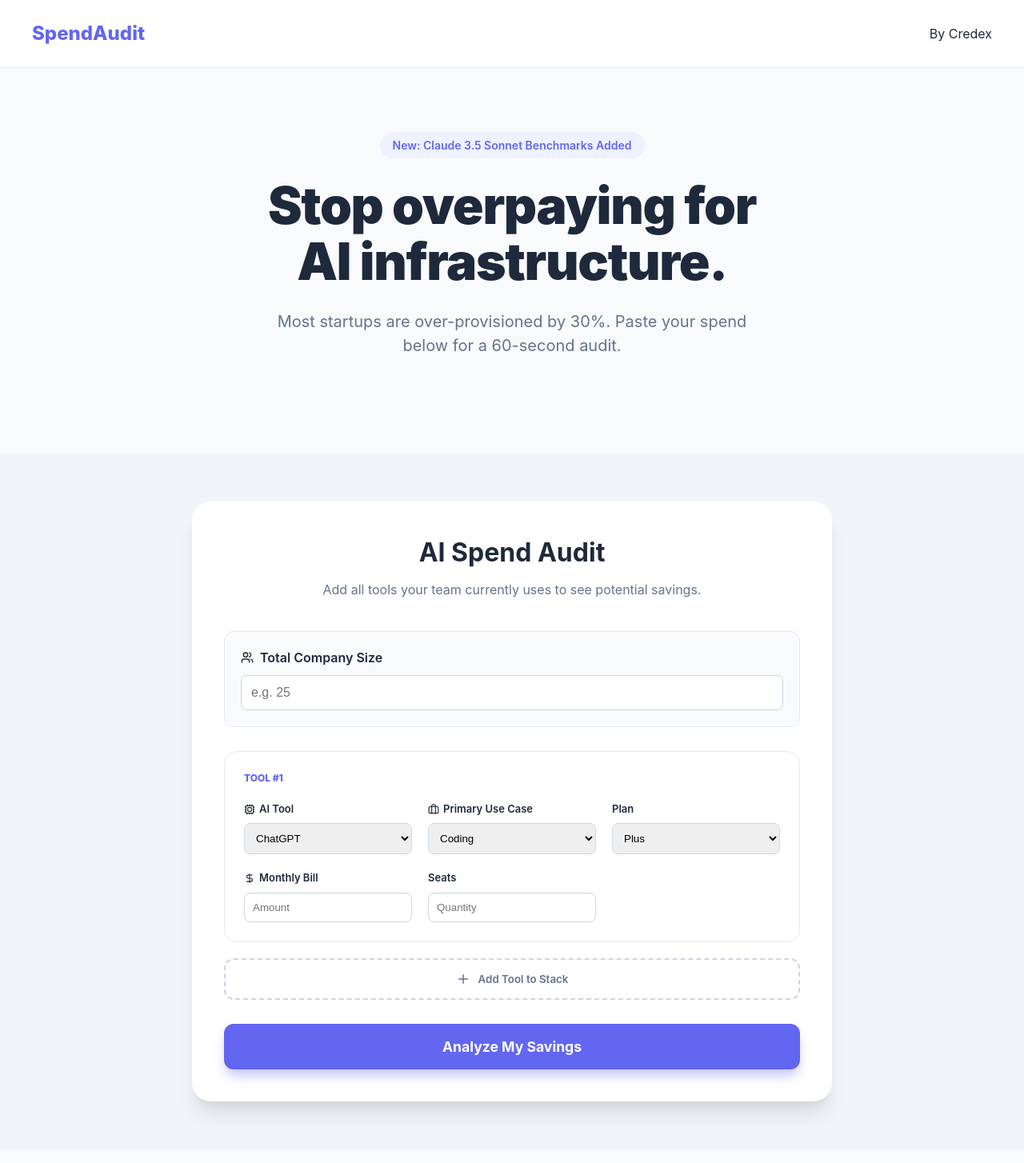
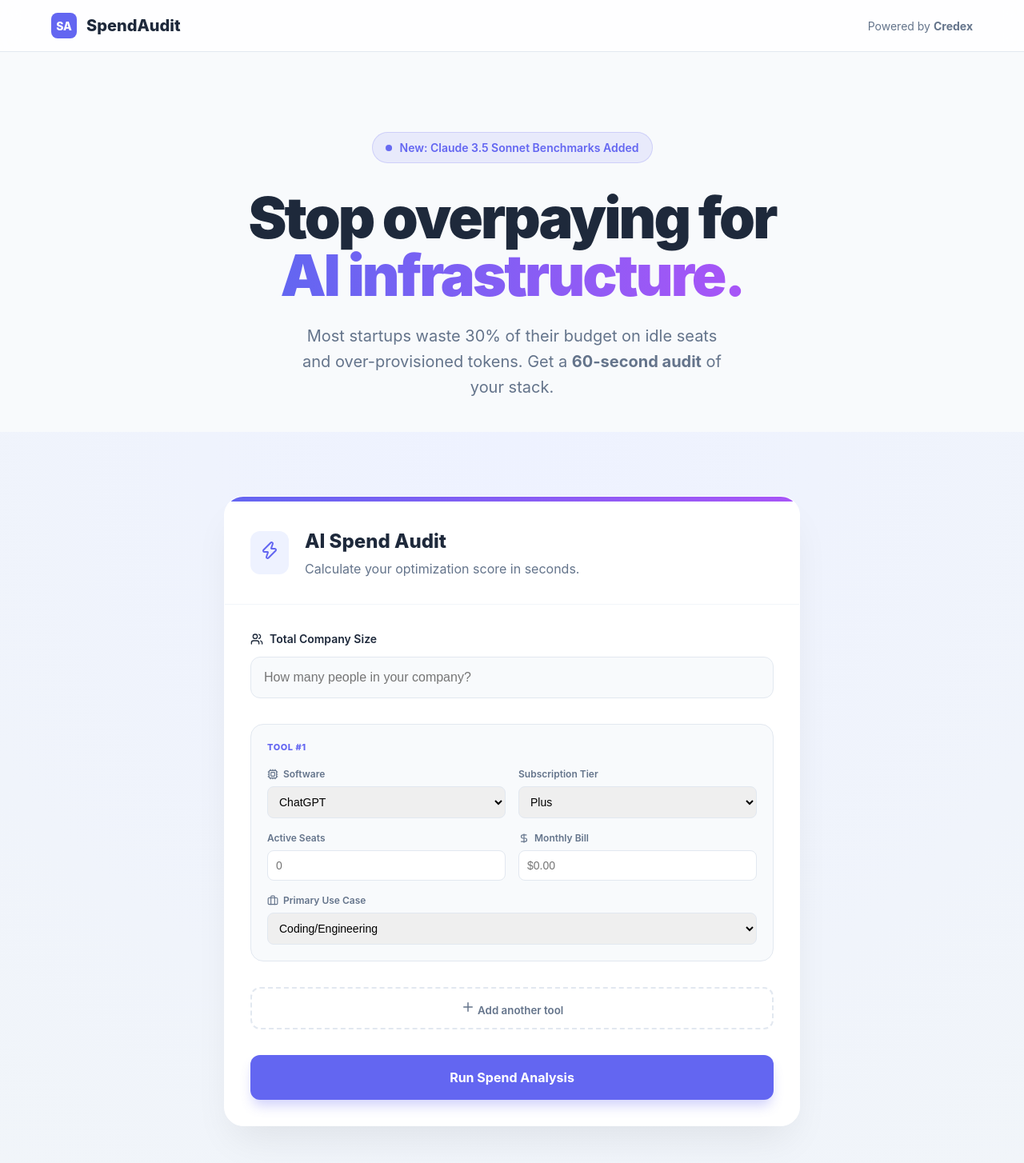
Before and after one commit to MATRUNI/spendwise-ai, a React (Vite) app: page / in a window 1280 px wide. Shown: the top 1454 px of the page at 80% size. Built offline with nearby package versions, Linux system fonts and the light colour scheme.

Commit message:
style: refine results, lock screen and update layout

```diff
--- a/src/components/Forms.jsx
+++ b/src/components/Forms.jsx
@@ -1,5 +1,5 @@
-import React, { useState, useEffect } from 'react';
-import { Plus, Trash2, Cpu, Users, DollarSign, Briefcase } from 'lucide-react';
+import { useState, useEffect } from 'react';
+import { Plus, Trash2, Cpu, Users, DollarSign, Briefcase, Zap } from 'lucide-react';
 import { AI_TOOLS, getPlansForTool } from '../utils/pricingData';
 import '../styles/Forms.css';
 
@@ -12,88 +12,55 @@ const Forms = ({ onAuditComplete }) => {
   const [tools, setTools] = useState(() => {
     const saved = localStorage.getItem('spendwise_tools');
     if (saved) {
-      try {
-        return JSON.parse(saved);
-      } catch (e) {
-        console.error("Failed to parse tools from localStorage");
-      }
+      try { return JSON.parse(saved); } catch (e) { console.error(e); }
     }
-    return [
-      {
-        id: Date.now(),
-        name: 'ChatGPT',
-        plan: 'Plus',
-        spend: '',
-        seats: '',
-        useCase: 'coding'
-      }
-    ];
+    return [{ id: Date.now(), name: 'ChatGPT', plan: 'Plus', spend: '', seats: '', useCase: 'coding' }];
   });
 
   useEffect(() => {
     localStorage.setItem('spendwise_teamSize', JSON.stringify(teamSize));
-  }, [teamSize]);
-
-  useEffect(() => {
     localStorage.setItem('spendwise_tools', JSON.stringify(tools));
-  }, [tools]);
+  }, [teamSize, tools]);
 
   const addTool = () => {
-    setTools([
-      ...tools,
-      {
-        id: Date.now() + Math.random(),
-        name: 'Claude',
-        plan: 'Pro',
-        spend: '',
-        seats: '',
-        useCase: 'writing'
-      }
-    ]);
+    setTools([...tools, { id: Date.now() + Math.random(), name: 'Claude', plan: 'Pro', spend: '', seats: '', useCase: 'writing' }]);
   };
 
   const removeTool = (id) => {
-    if (tools.length > 1) {
-      setTools(tools.filter(t => t.id !== id));
-    }
+    if (tools.length > 1) setTools(tools.filter(t => t.id !== id));
   };
 
   const updateTool = (id, field, value) => {
     setTools(tools.map(t => {
       if (t.id === id) {
         const updated = { ...t, [field]: value };
-        // Auto-select the first available plan when changing tools
-        if (field === 'name') {
-          updated.plan = getPlansForTool(value)[0]?.name || '';
-        }
+        if (field === 'name') updated.plan = getPlansForTool(value)[0]?.name || '';
         return updated;
       }
       return t;
     }));
   };
 
-  const handleSubmit = (e) => {
-    e.preventDefault();
-    onAuditComplete({ teamSize, tools });
-  };
-
   return (
-    <section className="audit-container">
+    <section className="audit-section">
       <div className="audit-card">
-        <header className="audit-header">
-          <h2>AI Spend Audit</h2>
-          <p>Add all tools your team currently uses to see potential savings.</p>
+        <div className="audit-card-accent"></div>
+        <header className="audit-card-header">
+          <div className="header-icon"><Zap size={24} /></div>
+          <div>
+            <h2>AI Spend Audit</h2>
+            <p>Calculate your optimization score in seconds.</p>
+          </div>
         </header>
 
-        <form onSubmit={handleSubmit} className="audit-form">
-          {/* Global Team Size Section */}
-          <div className="global-input">
-            <label><Users size={16} /> Total Company Size</label>
+        <form onSubmit={(e) => { e.preventDefault(); onAuditComplete({ teamSize, tools }); }} className="audit-form">
+          <div className="input-group-main">
+            <label className="input-label"><Users size={16} /> Total Company Size</label>
             <input
               type="number"
-              placeholder="e.g. 25"
+              className="main-input"
+              placeholder="How many people in your company?"
               value={teamSize}
-              min={1}
               onChange={(e) => setTeamSize(e.target.value)}
               required
             />
@@ -101,39 +68,26 @@ const Forms = ({ onAuditComplete }) => {
 
           <div className="tools-stack">
             {tools.map((tool, index) => (
-              <div key={tool.id} className="tool-item">
-                <div className="tool-item-header">
-                  <span className="tool-count">Tool #{index + 1}</span>
+              <div key={tool.id} className="tool-card">
+                <div className="tool-card-head">
+                  <span className="tool-index">Tool #{index + 1}</span>
                   {tools.length > 1 && (
-                    <button type="button" className="remove-btn" onClick={() => removeTool(tool.id)}>
+                    <button type="button" className="icon-btn-delete" onClick={() => removeTool(tool.id)}>
                       <Trash2 size={16} />
                     </button>
                   )}
                 </div>
 
-                <div className="tool-grid">
-                  <div className="field">
-                    <label><Cpu size={14} /> AI Tool</label>
+                <div className="tool-input-grid">
+                  <div className="field-group">
+                    <label><Cpu size={14} /> Software</label>
                     <select value={tool.name} onChange={(e) => updateTool(tool.id, 'name', e.target.value)}>
-                      {AI_TOOLS.map(ai => (
-                        <option key={ai.name} value={ai.name}>{ai.name}</option>
-                      ))}
+                      {AI_TOOLS.map(ai => <option key={ai.name} value={ai.name}>{ai.name}</option>)}
                     </select>
                   </div>
 
-                  <div className="field">
-                    <label><Briefcase size={14} /> Primary Use Case</label>
-                    <select value={tool.useCase} onChange={(e) => updateTool(tool.id, 'useCase', e.target.value)}>
-                      <option value="coding">Coding</option>
-                      <option value="writing">Writing</option>
-                      <option value="data">Data</option>
-                      <option value="research">Research</option>
-                      <option value="mixed">Mixed</option>
-                    </select>
-                  </div>
-
-                  <div className="field">
-                    <label>Plan</label>
+                  <div className="field-group">
+                    <label>Subscription Tier</label>
                     <select value={tool.plan} onChange={(e) => updateTool(tool.id, 'plan', e.target.value)}>
                       {getPlansForTool(tool.name).map(p => (
                         <option key={p.name} value={p.name}>{p.name}</option>
@@ -141,40 +95,36 @@ const Forms = ({ onAuditComplete }) => {
                     </select>
                   </div>
 
-                  <div className="field">
-                    <label><DollarSign size={14} /> Monthly Bill</label>
-                    <input
-                      type="number"
-                      placeholder="Amount"
-                      value={tool.spend}
-                      min={1}
-                      onChange={(e) => updateTool(tool.id, 'spend', e.target.value)}
-                      required
-                    />
+                  <div className="field-group">
+                    <label>Active Seats</label>
+                    <input type="number" placeholder="0" value={tool.seats} min={1} onChange={(e) => updateTool(tool.id, 'seats', e.target.value)} required />
                   </div>
 
-                  <div className="field">
-                    <label>Seats</label>
-                    <input
-                      type="number"
-                      placeholder="Quantity"
-                      value={tool.seats}
-                      min={1}
-                      onChange={(e) => updateTool(tool.id, 'seats', e.target.value)}
-                      required
-                    />
+                  <div className="field-group">
+                    <label><DollarSign size={14} /> Monthly Bill</label>
+                    <input type="number" placeholder="$0.00" value={tool.spend} min={1} onChange={(e) => updateTool(tool.id, 'spend', e.target.value)} required />
+                  </div>
+
+                  <div className="field-group" style={{ gridColumn: '1 / -1' }}>
+                    <label><Briefcase size={14} /> Primary Use Case</label>
+                    <select value={tool.useCase} onChange={(e) => updateTool(tool.id, 'useCase', e.target.value)}>
+                      <option value="coding">Coding/Engineering</option>
+                      <option value="writing">Marketing/Writing</option>
+                      <option value="data">Data Analysis</option>
+                      <option value="research">General Research</option>
+                    </select>
                   </div>
                 </div>
               </div>
             ))}
           </div>
 
-          <button type="button" className="add-btn" onClick={addTool}>
-            <Plus size={18} /> Add Tool to Stack
+          <button type="button" className="btn-secondary" onClick={addTool}>
+            <Plus size={18} /> Add another tool
           </button>
 
-          <button type="submit" className="submit-btn">
-            Analyze My Savings
+          <button type="submit" className="btn-primary">
+            Run Spend Analysis
           </button>
         </form>
       </div>
--- a/src/components/Hero.jsx
+++ b/src/components/Hero.jsx
@@ -1,14 +1,22 @@
-import React from 'react';
+
 import '../styles/Hero.css';
 
 const Hero = () => {
   return (
     <header className="hero-section">
-      <span className="badge">New: Claude 3.5 Sonnet Benchmarks Added</span>
-      <h1 className="hero-title">Stop overpaying for <br/>AI infrastructure.</h1>
-      <p className="hero-subtitle">
-        Most startups are over-provisioned by 30%. Paste your spend below for a 60-second audit.
-      </p>
+      <div className="hero-content">
+        <span className="hero-badge">
+          <span className="pulse-dot"></span>
+          New: Claude 3.5 Sonnet Benchmarks Added
+        </span>
+        <h1 className="hero-title">
+          Stop overpaying for <br/>
+          <span className="text-gradient">AI infrastructure.</span>
+        </h1>
+        <p className="hero-subtitle">
+          Most startups waste 30% of their budget on idle seats and over-provisioned tokens. Get a <strong>60-second audit</strong> of your stack.
+        </p>
+      </div>
     </header>
   );
 };
--- a/src/components/Navbar.jsx
+++ b/src/components/Navbar.jsx
@@ -1,12 +1,17 @@
-import React from 'react';
+
 import '../styles/Navbar.css';
 
 const Navbar = () => {
   return (
-    <nav className="hero-nav">
-      <div className="logo">SpendAudit</div>
-      <div className="nav-links">
-        <span>By Credex</span>
+    <nav className="navbar">
+      <div className="navbar-container">
+        <div className="nav-logo">
+          <div className="logo-icon">SA</div>
+          <span>SpendAudit</span>
+        </div>
+        <div className="nav-meta">
+          <span className="by-line">Powered by <strong>Credex</strong></span>
+        </div>
       </div>
     </nav>
   );
--- a/src/styles/Forms.css
+++ b/src/styles/Forms.css
@@ -1,181 +1,187 @@
 :root {
-  --primary-color: #6366f1;
-  --bg-color: #f1f5f9;
-  --card-bg: #ffffff;
-  --text-dark: #1e293b;
-  --text-light: #64748b;
-  --accent-red: #ef4444;
+  --primary: #6366f1;
+  --primary-hover: #4f46e5;
+  --slate-50: #f8fafc;
+  --slate-100: #f1f5f9;
+  --slate-200: #e2e8f0;
+  --slate-800: #1e293b;
+  --slate-500: #64748b;
+  --white: #ffffff;
 }
 
-.audit-container {
-  padding: 60px 20px;
-  display: flex;
-  justify-content: center;
-  background: var(--bg-color);
+.audit-section {
+  padding: 80px 20px;
+  background: radial-gradient(circle at top center, #eef2ff 0%, #f1f5f9 100%);
   min-height: 100vh;
 }
 
 .audit-card {
   width: 100%;
-  max-width: 800px;
-  background: var(--card-bg);
-  padding: 40px;
+  max-width: 720px;
+  margin: 0 auto;
+  background: var(--white);
   border-radius: 24px;
-  box-shadow: 0 20px 25px -5px rgba(0, 0, 0, 0.1), 0 10px 10px -5px rgba(0, 0, 0, 0.04);
+  position: relative;
+  overflow: hidden;
+  box-shadow: 0 25px 50px -12px rgba(0, 0, 0, 0.08);
+  border: 1px solid var(--white);
 }
 
-.audit-header {
-  text-align: center;
-  margin-bottom: 40px;
+.audit-card-accent {
+  height: 6px;
+  background: linear-gradient(90deg, #6366f1, #a855f7);
 }
 
-.audit-header h2 {
-  font-size: 2rem;
-  color: var(--text-dark);
-  margin-bottom: 10px;
+.audit-card-header {
+  padding: 32px;
+  display: flex;
+  align-items: center;
+  gap: 20px;
+  border-bottom: 1px solid var(--slate-100);
 }
 
-.audit-header p {
-  color: var(--text-light);
+.header-icon {
+  background: #eef2ff;
+  color: var(--primary);
+  padding: 12px;
+  border-radius: 12px;
 }
 
-/* Global Input Styles */
-.global-input {
-  background: #f8fafc;
-  padding: 20px;
-  border-radius: 12px;
-  margin-bottom: 30px;
-  border: 1px solid #e2e8f0;
+.audit-card-header h2 {
+  font-size: 1.5rem;
+  font-weight: 800;
+  color: var(--slate-800);
+  margin: 0;
 }
 
-.global-input label {
+.audit-card-header p {
+  color: var(--slate-500);
+  margin: 4px 0 0 0;
+}
+
+.audit-form {
+  padding: 32px;
+}
+
+.input-group-main {
+  margin-bottom: 32px;
+}
+
+.input-label {
   display: flex;
   align-items: center;
   gap: 8px;
+  font-size: 14px;
   font-weight: 600;
-  margin-bottom: 10px;
-  color: var(--text-dark);
+  color: var(--slate-800);
+  margin-bottom: 12px;
 }
 
-.global-input input {
+.main-input {
   width: 100%;
-  padding: 12px;
-  border: 1px solid #cbd5e1;
-  border-radius: 8px;
+  padding: 16px;
+  background: var(--slate-50);
+  border: 1px solid var(--slate-200);
+  border-radius: 12px;
   font-size: 1rem;
+  transition: all 0.2s;
 }
 
-/* Tool Row Styles */
-.tool-item {
-  background: #ffffff;
-  border: 1px solid #e2e8f0;
-  border-radius: 16px;
-  padding: 24px;
-  margin-bottom: 20px;
-  transition: transform 0.2s;
+.main-input:focus {
+  outline: none;
+  border-color: var(--primary);
+  background: var(--white);
+  box-shadow: 0 0 0 4px rgba(99, 102, 241, 0.1);
 }
 
-.tool-item:hover {
-  border-color: var(--primary-color);
+.tool-card {
+  background: var(--slate-50);
+  border: 1px solid var(--slate-200);
+  border-radius: 16px;
+  padding: 20px;
+  margin-bottom: 16px;
 }
 
-.tool-item-header {
+.tool-card-head {
   display: flex;
   justify-content: space-between;
-  margin-bottom: 20px;
+  margin-bottom: 16px;
 }
 
-.tool-count {
-  font-size: 12px;
+.tool-index {
+  font-size: 11px;
   font-weight: 800;
-  color: var(--primary-color);
+  color: var(--primary);
   text-transform: uppercase;
+  letter-spacing: 0.05em;
 }
 
-.tool-grid {
+.tool-input-grid {
   display: grid;
-  grid-template-columns: repeat(auto-fit, minmax(200px, 1fr));
-  gap: 20px;
+  grid-template-columns: 1fr 1fr;
+  gap: 16px;
 }
 
-.field {
+.field-group label {
   display: flex;
-  flex-direction: column;
-  gap: 8px;
+  align-items: center;
+  gap: 6px;
+  font-size: 12px;
+  font-weight: 600;
+  color: var(--slate-500);
+  margin-bottom: 6px;
 }
 
-.field label {
-  font-size: 13px;
-  font-weight: 600;
-  color: var(--text-dark);
-  display: flex;
-  align-items: center;
-  gap: 5px;
+.field-group select, .field-group input {
+  width: 100%;
+  padding: 10px;
+  border: 1px solid var(--slate-200);
+  border-radius: 8px;
+  font-size: 14px;
 }
 
-.field select,
-.field input {
-  padding: 10px;
-  border: 1px solid #cbd5e1;
-  border-radius: 8px;
-  outline-color: var(--primary-color);
+.btn-secondary {
+  width: 100%;
+  padding: 14px;
+  background: transparent;
+  border: 2px dashed var(--slate-200);
+  border-radius: 12px;
+  color: var(--slate-500);
+  font-weight: 600;
+  cursor: pointer;
+  margin: 16px 0 32px;
+  transition: all 0.2s;
 }
 
-/* Button Styles */
-.add-btn {
-  width: 100%;
-  padding: 15px;
-  background: transparent;
-  border: 2px dashed #cbd5e1;
-  border-radius: 12px;
-  color: var(--text-light);
-  font-weight: 600;
-  cursor: pointer;
-  display: flex;
-  justify-content: center;
-  align-items: center;
-  gap: 10px;
-  margin-bottom: 30px;
+.btn-secondary:hover {
+  border-color: var(--primary);
+  color: var(--primary);
+  background: #f5f3ff;
 }
 
-.add-btn:hover {
-  background: #f5f3ff;
-  border-color: var(--primary-color);
-  color: var(--primary-color);
-}
-
-.submit-btn {
+.btn-primary {
   width: 100%;
   padding: 18px;
-  background: var(--primary-color);
+  background: var(--primary);
   color: white;
   border: none;
   border-radius: 12px;
-  font-size: 1.1rem;
+  font-size: 1rem;
   font-weight: 700;
   cursor: pointer;
-  box-shadow: 0 10px 15px -3px rgba(99, 102, 241, 0.4);
+  box-shadow: 0 10px 15px -3px rgba(99, 102, 241, 0.3);
+  transition: all 0.2s;
 }
 
-.submit-btn:hover {
-  background: #4f46e5;
-  transform: translateY(-2px);
+.btn-primary:hover {
+  background: var(--primary-hover);
+  transform: translateY(-1px);
 }
 
-.remove-btn {
-  background: transparent;
+.icon-btn-delete {
+  color: #f87171;
+  background: none;
   border: none;
-  color: var(--accent-red);
   cursor: pointer;
-  opacity: 0.6;
+  padding: 4px;
 }
-
-.remove-btn:hover {
-  opacity: 1;
-}
-
-@media (max-width: 600px) {
-  .tool-grid {
-    grid-template-columns: 1fr;
-  }
-}
--- a/src/styles/Hero.css
+++ b/src/styles/Hero.css
@@ -1,30 +1,55 @@
 .hero-section {
+  padding: 100px 20px 40px;
   text-align: center;
-  padding: 80px 20px;
 }
 
-.badge {
-  display: inline-block;
-  padding: 6px 16px;
-  background: #eef2ff;
+.hero-badge {
+  display: inline-flex;
+  align-items: center;
+  gap: 10px;
+  padding: 8px 16px;
+  background: rgba(99, 102, 241, 0.1);
   color: var(--primary);
   border-radius: 99px;
   font-size: 14px;
   font-weight: 600;
-  margin-bottom: 24px;
+  margin-bottom: 32px;
+  border: 1px solid rgba(99, 102, 241, 0.2);
+}
+
+.pulse-dot {
+  width: 8px;
+  height: 8px;
+  background: var(--primary);
+  border-radius: 50%;
+  animation: pulse 2s infinite;
+}
+
+@keyframes pulse {
+  0% { opacity: 1; transform: scale(1); }
+  50% { opacity: 0.4; transform: scale(1.2); }
+  100% { opacity: 1; transform: scale(1); }
 }
 
 .hero-title {
-  font-size: 4rem;
+  font-size: 4.5rem;
   font-weight: 900;
-  line-height: 1.1;
+  line-height: 1;
+  letter-spacing: -0.04em;
   margin-bottom: 24px;
-  letter-spacing: -0.02em;
+  color: var(--slate-800);
+}
+
+.text-gradient {
+  background: linear-gradient(to right, #6366f1, #a855f7);
+  -webkit-background-clip: text;
+  -webkit-text-fill-color: transparent;
 }
 
 .hero-subtitle {
   font-size: 1.25rem;
-  color: var(--text-muted);
-  max-width: 600px;
-  margin: 0 auto 40px;
+  color: var(--slate-500);
+  max-width: 550px;
+  margin: 0 auto;
+  line-height: 1.6;
 }
--- a/src/styles/Navbar.css
+++ b/src/styles/Navbar.css
@@ -1,14 +1,43 @@
-.hero-nav {
+.navbar {
+  position: sticky;
+  top: 0;
+  z-index: 100;
+  background: rgba(255, 255, 255, 0.8);
+  backdrop-filter: blur(12px);
+  border-bottom: 1px solid var(--slate-200);
+}
+
+.navbar-container {
+  max-width: 1200px;
+  margin: 0 auto;
+  padding: 16px 24px;
   display: flex;
   justify-content: space-between;
   align-items: center;
-  padding: 24px 40px;
-  background: var(--white);
-  border-bottom: 1px solid #e2e8f0;
 }
 
-.logo {
-  font-size: 24px;
+.nav-logo {
+  display: flex;
+  align-items: center;
+  gap: 12px;
+  font-size: 1.25rem;
   font-weight: 800;
-  color: var(--primary);
+  color: var(--slate-800);
 }
+
+.logo-icon {
+  background: var(--primary);
+  color: white;
+  width: 32px;
+  height: 32px;
+  display: flex;
+  align-items: center;
+  justify-content: center;
+  border-radius: 8px;
+  font-size: 14px;
+}
+
+.by-line {
+  font-size: 14px;
+  color: var(--slate-500);
+}
```
